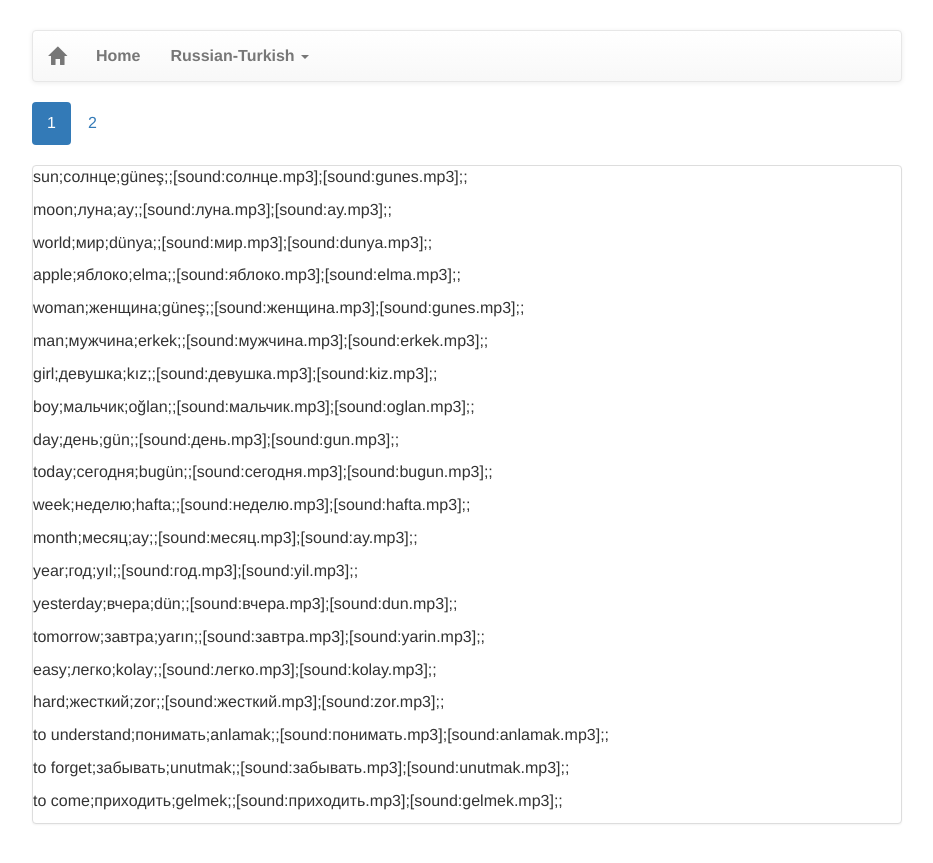
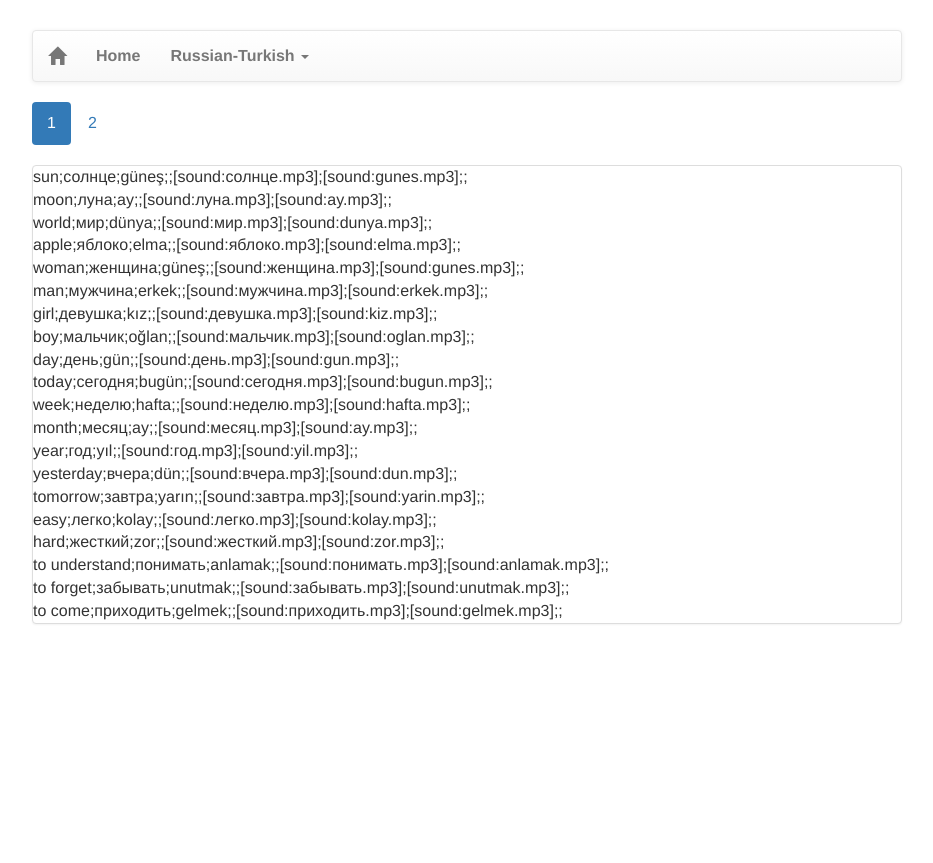
Before and after one commit to study-language/study-language-github.io, a Jekyll site: the page built from pages/russian-turkish-vocabulary-anki.md, in a window 1280 px wide. Shown: the top 863 px of the page, without its empty margins (173-1106 px from the left). Built offline with Jekyll 4.4.1, drawn with Linux system fonts in a browser that asks for light colours; our own code applies the rules of GitHub Pages for plain Markdown files; the repository's description, which GitHub fills in, is left out.

```diff
--- a/pages/russian-turkish-vocabulary-anki.md
+++ b/pages/russian-turkish-vocabulary-anki.md
@@ -25,7 +25,7 @@ permalink: russian-turkish-vocabulary-anki
             {% for word in site.data.russian-turkish-vocabulary.vocabulary limit:satir offset:sayfa %}
 
             {% assign words = word.word | split: ';' %}
-            <p>{{ words[0] }};{{ words[1] }};{{ words[2] }};{{ words[3] }};[sound:{{ words[4] }}.mp3];[sound:{{ words[5] }}.mp3];{{ words[6] }};{{ words[7] }} </p>
+            {{ words[0] }};{{ words[1] }};{{ words[2] }};{{ words[3] }};[sound:{{ words[4] }}.mp3];[sound:{{ words[5] }}.mp3];{{ words[6] }};{{ words[7] }} <br>
 
             {% endfor %}
 
```
